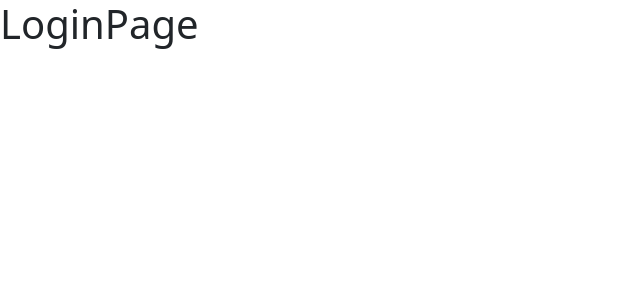
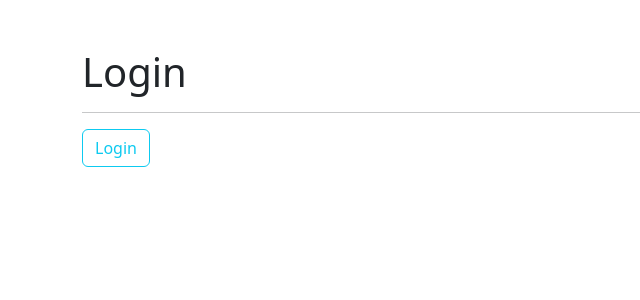
Before and after one commit to king-beard/heroes-app, a React (Vite) app: page /login in a window 1280 px wide. Shown: the top 300 px of the page, without its empty margins (0-640 px from the left). Built offline with nearby package versions, Linux system fonts and the light colour scheme.

Commit message:
navigate push and replace

```diff
--- a/src/auth/pages/LoginPage.jsx
+++ b/src/auth/pages/LoginPage.jsx
@@ -1,5 +1,16 @@
+import { useNavigate } from "react-router-dom"
+
 export const LoginPage = () => {
+  const navigate = useNavigate()
+
+  const onLogin = () => navigate("/", { replace : true })
+
   return (
-    <h1>LoginPage</h1>
+    <div className="container mt-5">
+      <h1>Login</h1>
+      <hr />
+
+      <button className="btn btn-outline-info" onClick={ onLogin }>Login</button>
+    </div>
   )
 }
--- a/src/ui/components/Navbar.jsx
+++ b/src/ui/components/Navbar.jsx
@@ -1,6 +1,10 @@
-import { Link, NavLink } from 'react-router-dom';
+import { Link, NavLink, useNavigate } from 'react-router-dom';
 
 export const Navbar = () => {
+  const navigate = useNavigate();
+
+  const onLogout = () => navigate('/login')
+
   return (
     <nav className="navbar navbar-expand-sm navbar-light bg-light border-bottom p-2">
 
@@ -40,7 +44,7 @@
       <div className="navbar-collapse collapse w-100 order-3 dual-collapse2 d-flex justify-content-end">
         <ul className="navbar-nav ml-auto">
           <span className="nav-item nav-link text-danger"> Jesus </span>
-          <button className="nav-item nav-link btn"> Logout </button>
+          <button className="nav-item nav-link btn" onClick={ onLogout }> Logout </button>
         </ul>
       </div>
     </nav>
```
